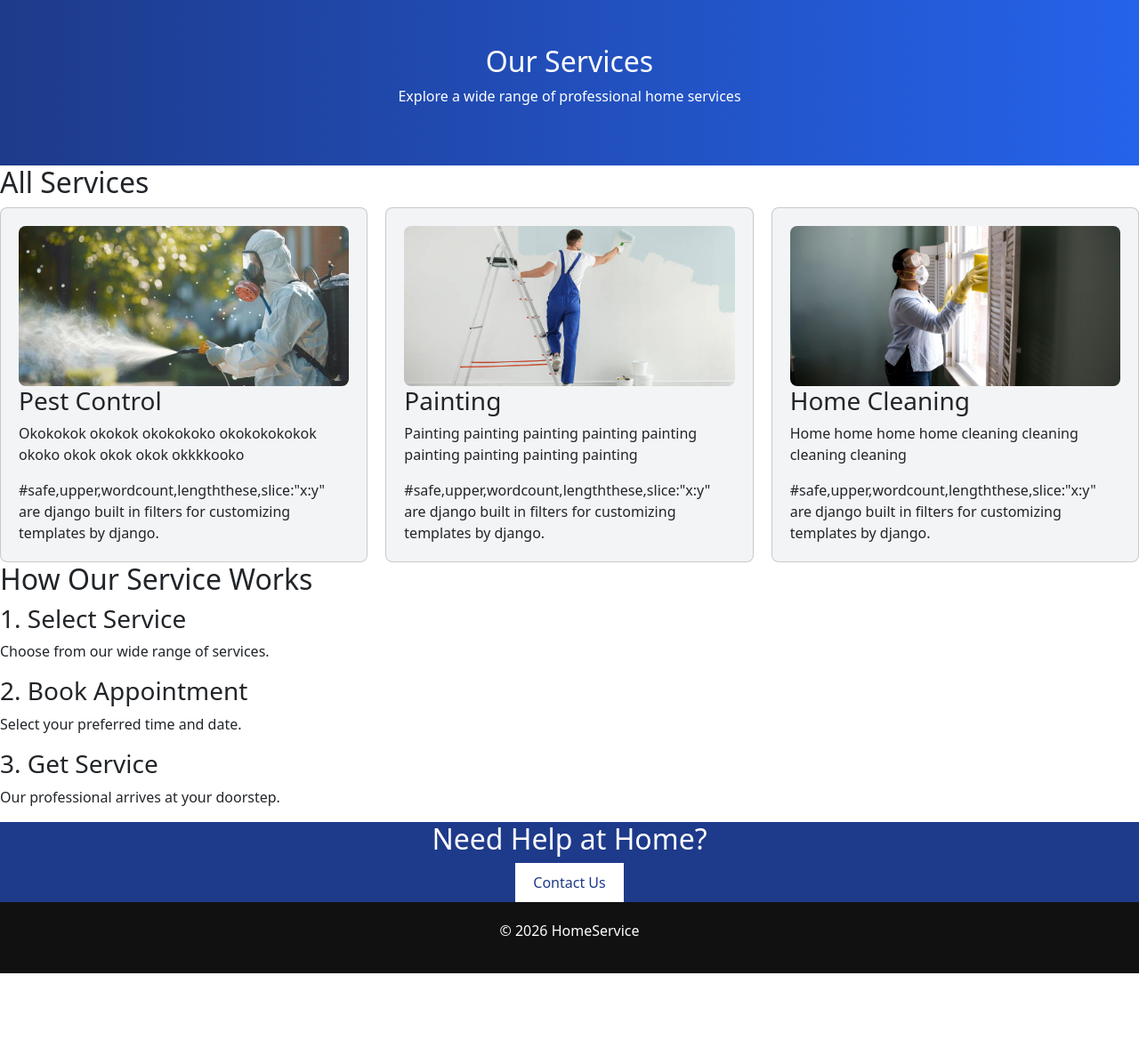
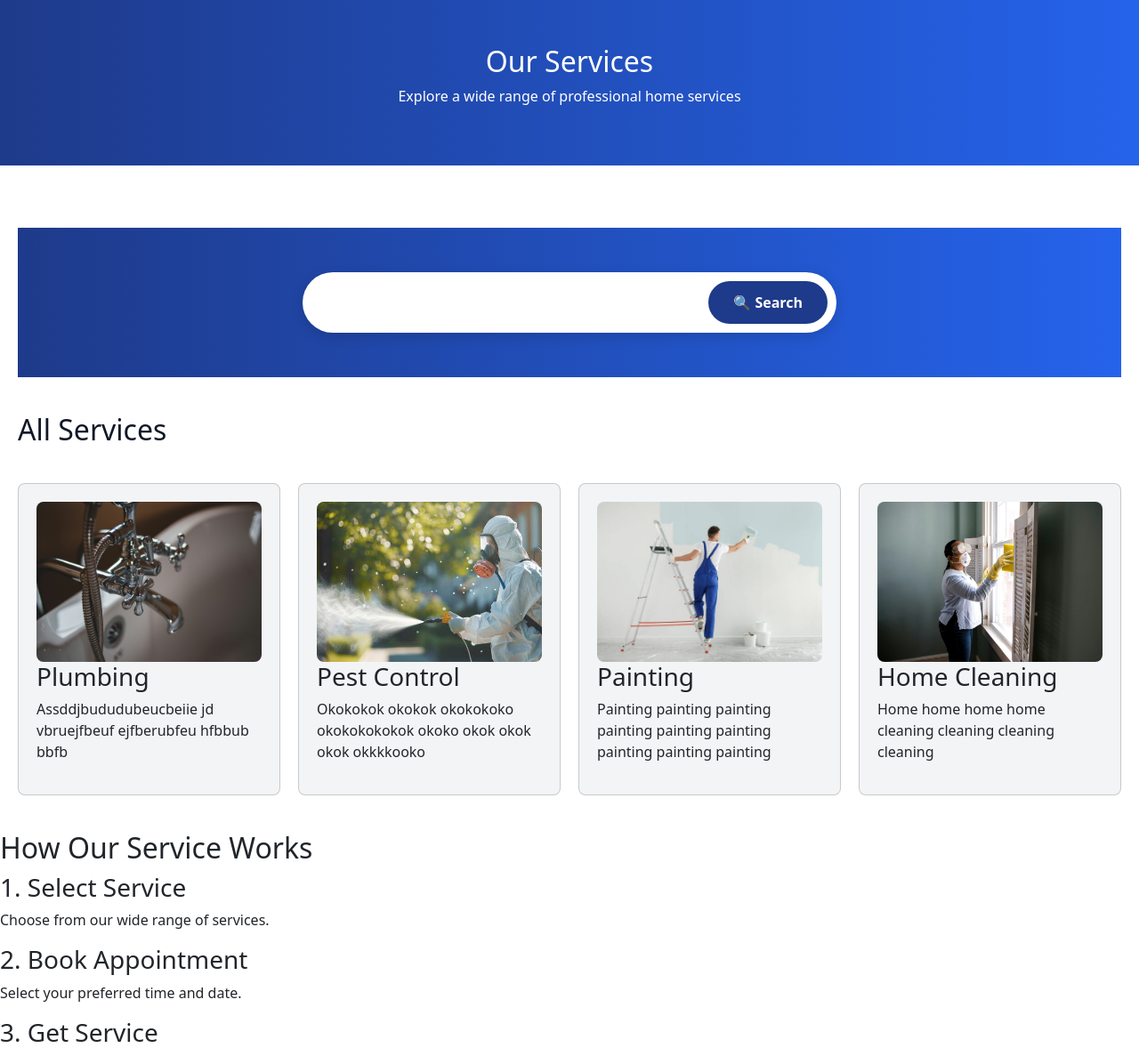
Before and after one commit to AhsanulHoqueRomman/Django-learning, a Django app: page /services/ in a window 1280 px wide. Shown: the part 86-1264 px from the top of the page at 89% size. Before the commit the page ends 1180 px from the top, so only its background shows below. Run offline with Django 5.2, Linux system fonts and the light colour scheme; data comes from the database, SQL or seed files in the repository; both versions use the stored data as it was after the commit.

Commit message:
adding a search bar in service section by filtering

```diff
--- a/django_core/django_core/views.py
+++ b/django_core/django_core/views.py
@@ -39,8 +39,12 @@ def contact(request):
 #     return HttpResponse(courseid)
 
 def services(request):
-    serviceData = Service.objects.all().order_by('-name')[1:4]  #order by function used to order ascending or descending.with - it will be order by descending.
+    serviceData = Service.objects.all().order_by('-name')[0:4]  #order by function used to order ascending or descending.with - it will be order by descending.
                                                                #[x:y] is a syntax of list slicimg which is used for limiting query results that means limiting the object from models from x to y where index started from 0.
+    if request.method == "GET":
+        st = request.GET.get('servicename')
+        if st!=None:
+            serviceData = Service.objects.filter(name=st)
     return render(request,"services.html",{
         "services":serviceData
     })
--- a/django_core/news/models.py
+++ b/django_core/news/models.py
@@ -6,4 +6,5 @@ class News(models.Model):
     news_desc= HTMLField()
 
 
+
 # Create your models here.
--- a/django_core/static/css/style.css
+++ b/django_core/static/css/style.css
@@ -341,3 +341,69 @@ marquee a{
     color: #374151;
     font-size: 1rem;
 }
+
+/* Search Box */
+.search-container {
+    padding: 50px 20px;
+    margin-top: 30px;
+    background: linear-gradient(to right, #1e3a8a, #2563eb);
+    text-align: center;
+}
+
+.search-form {
+    max-width: 600px;
+    margin: 0 auto;
+}
+
+.search-box {
+    display: flex;
+    gap: 10px;
+    background: white;
+    padding: 10px;
+    border-radius: 50px;
+    box-shadow: 0 4px 15px rgba(0, 0, 0, 0.15);
+}
+
+.search-input {
+    flex: 1;
+    border: none;
+    outline: none;
+    padding: 12px 20px;
+    font-size: 1rem;
+    background: transparent;
+}
+
+.search-input::placeholder {
+    color: #9ca3af;
+}
+
+.search-btn {
+    padding: 12px 28px;
+    background: #1e3a8a;
+    color: white;
+    border: none;
+    border-radius: 50px;
+    font-weight: bold;
+    cursor: pointer;
+    transition: 0.3s;
+}
+
+.search-btn:hover {
+    background: #2563eb;
+    transform: scale(1.05);
+}
+
+.services {
+    padding: 40px 20px;
+}
+
+.services .grid {
+    margin-top: 40px;
+}
+
+.services .grid h2 {
+    grid-column: 1 / -1;
+    margin-bottom: 20px;
+    font-size: 2rem;
+    color: #111827;
+}
--- a/django_core/templates/index.html
+++ b/django_core/templates/index.html
@@ -3,7 +3,7 @@
 
 <marquee onmouseover="stop()" onmouseout="start()">
     {% for news in newsData %}
-    <a href='/newsDetails/{{news.id}}' style="color: #000">{{ news.news_title}}  </a>  &nbsp;&nbsp;&nbsp;&nbsp;&nbsp;&nbsp;&nbsp;&nbsp;
+    <a href='/newsDetails/{{id}}' style="color: #000">{{ news.news_title}}  </a>  &nbsp;&nbsp;&nbsp;&nbsp;&nbsp;&nbsp;&nbsp;&nbsp;
     {% endfor %}
 </marquee>
 
--- a/django_core/templates/services.html
+++ b/django_core/templates/services.html
@@ -7,20 +7,36 @@
     <p>Explore a wide range of professional home services</p>
 </section>
 
+
+
 <!-- SERVICES LIST -->
 <section class="services">
-    <h2>All Services</h2>
+    <div class="search-container">
+        <form method="get" class="search-form">
+            <div class="search-box">
+                <input
+                    type="text"
+                    name="servicename"
+                    placeholder="Search services..."
+                    class="search-input"
+                    value=" "
+                />
+                <button type="submit" class="search-btn">
+                    <span>🔍</span> Search
+                </button>
+            </div>
+        </form>
+    </div>
 
     <div class="grid">
-
+        <h2>All Services</h2>
         {% for service in services %}
         <div class="card">
             <img src="{{ service.service_image.url }}" alt="">
             <h3>{{ service.name }}</h3>
-            <p>{{ service.description | safe | lower | capfirst }}</p>   #safe,upper,wordcount,lengththese,slice:"x:y" are django built in filters for customizing templates by django.
+            <p>{{ service.description | safe | lower | capfirst }}</p>
         </div>
         {% endfor %}
-
     </div>
 </section>
 
```
Also changed, not shown: django_core/db.sqlite3.
